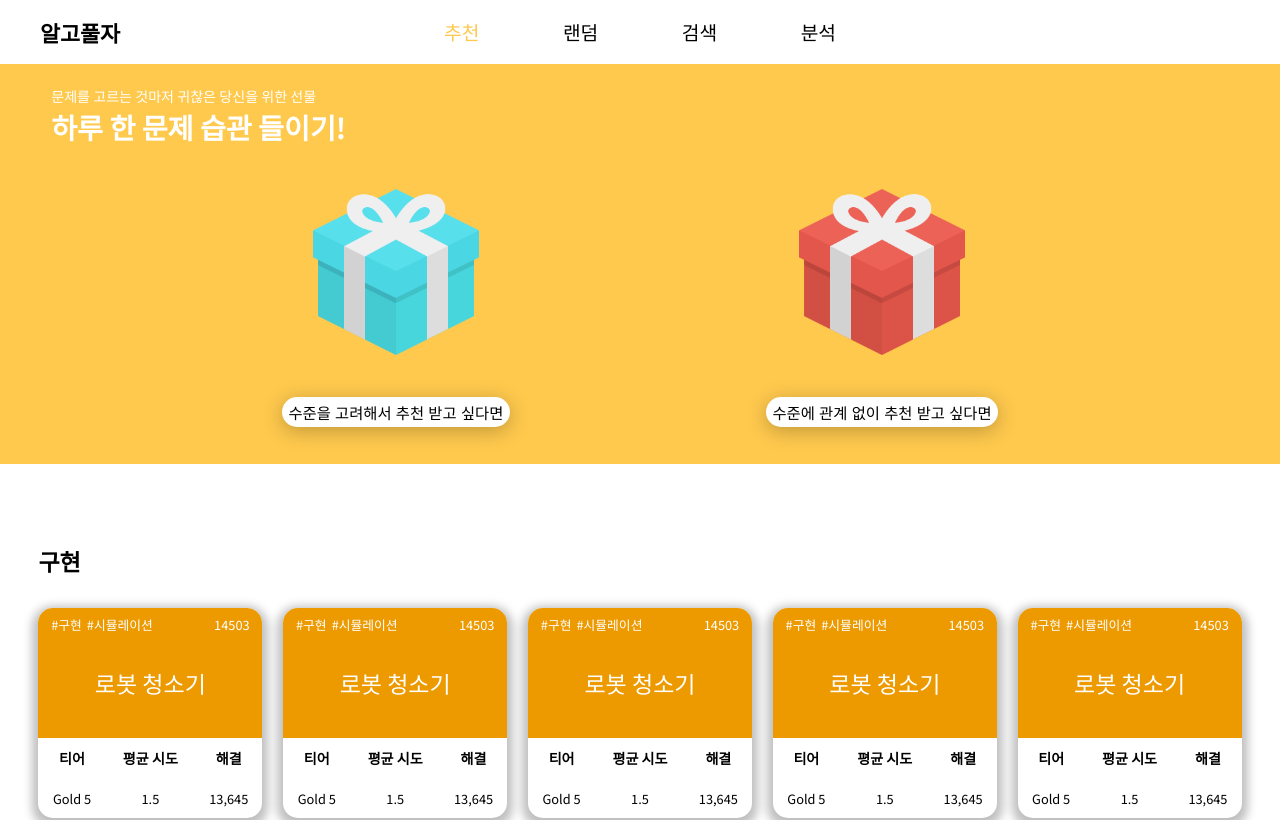
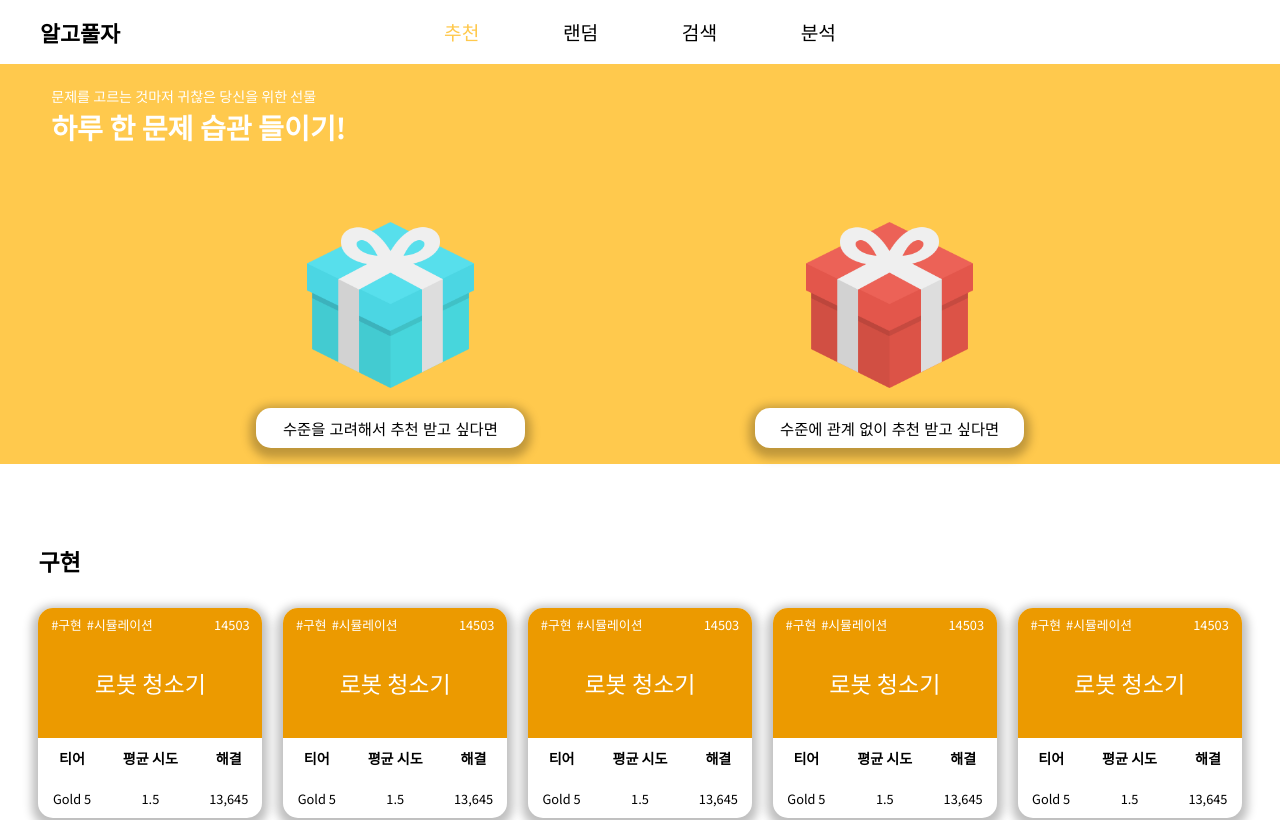
Before and after one commit to Algopulza/algopulza, a Next.js app in the folder frontend/: page /random in a window 1280 px wide. Shown: the top 820 px of the page. Built offline with nearby package versions, Linux system fonts and the light colour scheme.

Commit message:
Feat: Gift component 구조화 및 토글링 기능 수정

```diff
--- a/frontend/components/common/Card.tsx
+++ b/frontend/components/common/Card.tsx
@@ -3,6 +3,7 @@ import ProblemInfo from './card/ProblemInfo'
 import styled from 'styled-components'
 
 const Container = styled.section`
+  margin-bottom: 30px;
   width: 17.5vw;
   height: 210px;
   background: #FFFFFF;
--- a/frontend/components/random/gift/GiftBox.tsx
+++ b/frontend/components/random/gift/GiftBox.tsx
@@ -8,12 +8,13 @@ import styled from 'styled-components'
 const Container = styled.section`
   display: flex;
   flex-direction: column;
-  justify-content: space-around;
+  justify-content: end;
   align-items: center;
   height: 35vh;
 `
 
 const Canvas = styled.div`
+  margin-bottom: 20px;
   width: 13vw;
   cursor: pointer;
 `
@@ -28,7 +29,12 @@ export default function GiftBox({ text, img }: TextProps) {
 
   return (
     <Container>
-      {isToggled ? <Card /> : <Canvas onClick={() => setIsToggled(!isToggled)}><Image src={img} layout="responsive" alt="gift box image" /></Canvas>}
+      {isToggled ?
+        <Card /> :
+        <Canvas onClick={() => setIsToggled(true)}>
+          <Image src={img} layout="responsive" alt="gift box image" />
+        </Canvas>
+      }
 
       <GiftButton onClick={() => setIsToggled(!isToggled)}>{text}</GiftButton>
     </Container>
--- a/frontend/components/random/gift/GiftButton.tsx
+++ b/frontend/components/random/gift/GiftButton.tsx
@@ -1,15 +1,20 @@
 import styled from 'styled-components'
 
 const Button = styled.button`
-  padding: 0.5vh 0.5vw;
-
+  width: 21vw;
+  height: 40px;
   background: #FFFFFF;
   border: none;
   border-radius: 15px;
-  box-shadow: 0px 4px 20px rgba(0, 0, 0, 0.25);
+  box-shadow: 0px 4px 10px 6px rgba(0, 0, 0, 0.25);
 
   font-size: 1.2vw;
+  color: black;
+
   cursor: pointer;
+  /* &:hover {
+    background-color: #ffd370;
+  } */
 `
 
 type TextProps = {
--- a/frontend/components/recommendation/Subject.tsx
+++ b/frontend/components/recommendation/Subject.tsx
@@ -5,7 +5,7 @@ import _ from 'lodash'
 import styled from 'styled-components'
 
 const Container = styled.section`
-  margin-bottom: 80px;
+  margin-bottom: 70px;
 `
 
 const Cards = styled.div`
```
